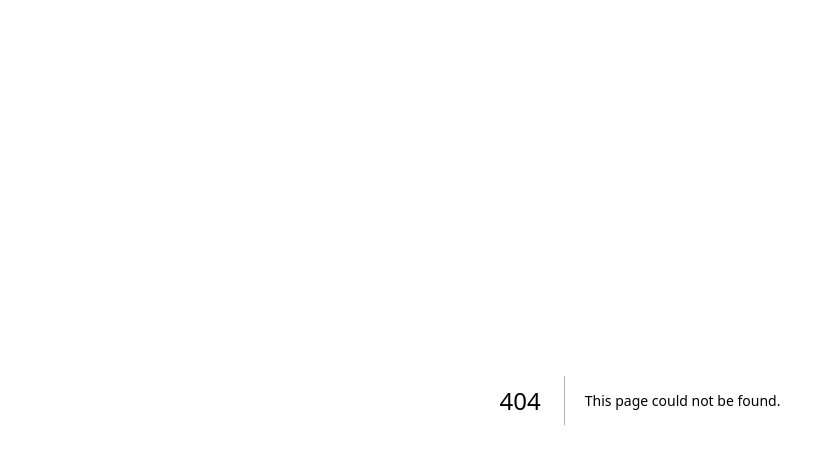
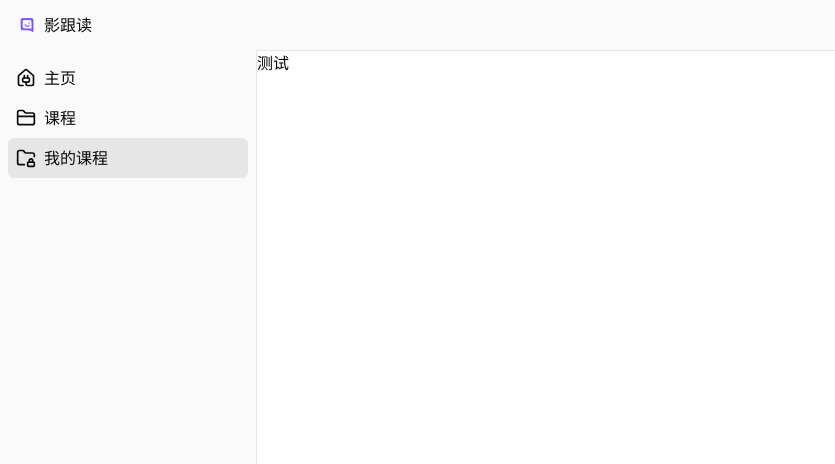
Before and after one commit to WangZhenHao/learing-english-client, a Next.js app: page /my-course in a window 1280 px wide. Before the commit this address had no page. Shown: the top 464 px of the page, without its empty margins (0-835 px from the left). Built offline with nearby package versions, Linux system fonts and the light colour scheme.

Commit message:
feat: 完成静态页面

```diff
--- /dev/null
+++ b/src/app/(auth)/register/page.js
@@ -0,0 +1,5 @@
+const App = () => {
+    return <>测试</>;
+}
+
+export default App;
--- /dev/null
+++ b/src/app/(home)/_components/componet.module.css
@@ -0,0 +1,13 @@
+.leftSider {
+    width: 256px;
+    height: calc(100vh - 50px);
+}
+
+.leftSiderItem {
+    /* height: 32px; */
+}
+
+.active {
+    background-color: #e6e6e6;
+    border-radius: 6px;
+}
--- a/src/app/(home)/_components/leftSlide.js
+++ b/src/app/(home)/_components/leftSlide.js
@@ -1,10 +1,67 @@
-import Link from 'next/link'
+"use client";
+import Link from "next/link";
+import style from "./componet.module.css";
+import { HousePlug, FolderClosed, FolderLock } from "lucide-react";
+import { usePathname } from "next/navigation";
 const App = () => {
-    return <div style={{ width: '256px', height: "calc(100vh - 50px)" }} className="bg-[#fafafa]">
-        <Link href="/home">主页</Link>
-        <Link href="/home">主页</Link>
-        <Link href="/home">主页</Link>
-    </div>
-}
+    const pathname = usePathname();
+    const linkList = [
+        {
+            name: "主页",
+            href: "/home",
+            icon: <HousePlug size={20} />,
+        },
+        {
+            name: "课程",
+            href: "/course",
+            icon: <FolderClosed size={20} />,
+        },
+        {
+            name: "我的课程",
+            href: "/my-course",
+            icon: <FolderLock size={20} />,
+        },
+    ];
+    return (
+        <div className={`bg-[#fafafa] ${style.leftSider} p-2`}>
+            {linkList.map((item) => {
+                const isActive = pathname === item.href;
+                return (
+                    <Link
+                        key={item.name}
+                        className={`${
+                            style.leftSiderItem
+                        } p-2 w-full flex items-center ${
+                            isActive ? style.active : ""
+                        }`}
+                        href={item.href}
+                    >
+                        {item.icon} <span className="pl-2">{item.name}</span>
+                    </Link>
+                );
+            })}
+            {/* <Link
+                className={`${style.leftSiderItem} p-2 w-full flex items-center`}
+                href="/home"
+            >
+                <HousePlug size={20} /> <span className="pl-2">主页</span>
+            </Link>
+            <Link
+                className={`${style.leftSiderItem} p-2 w-full flex items-center`}
+                href="/course"
+            >
+                <FolderClosed size={20} />
+                <span className="pl-2">课程</span>
+            </Link>
+            <Link
+                className={`${style.leftSiderItem} p-2 w-full flex items-center`}
+                href="/home"
+            >
+                <FolderLock size={20} />
+                <span className="pl-2">我的课程</span>
+            </Link> */}
+        </div>
+    );
+};
 
 export default App;
--- a/src/app/(home)/layout.js
+++ b/src/app/(home)/layout.js
@@ -39,7 +39,7 @@ export default function RootLayout({ children }) {
         <Nav />
         <div className='flex'>
             <LeftSlide />
-            <div className='w-full border-t border-l border-border'>{children}</div>
+            <div className='w-full border-t border-l border-border flex-1'>{children}</div>
         </div>
 
       </body>
--- /dev/null
+++ b/src/app/(home)/my-course/page.js
@@ -0,0 +1,5 @@
+const App = () => {
+    return <>测试</>;
+}
+
+export default App;
```
Also changed, not shown: src/app/(auth)/login/page.js (renamed from src/app/login/page.js).
